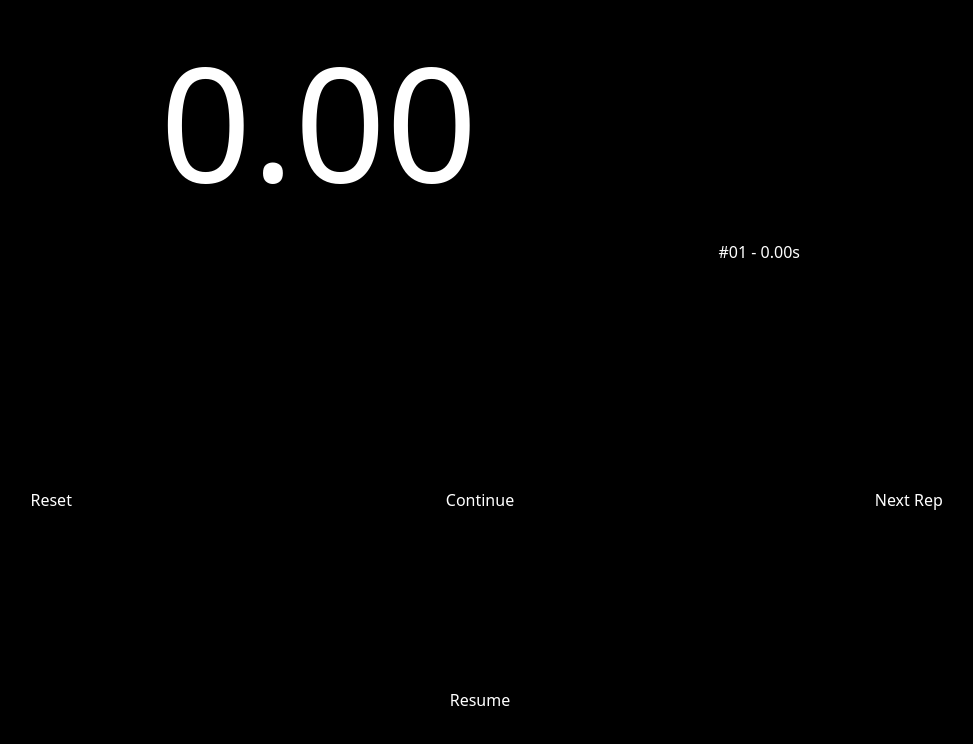
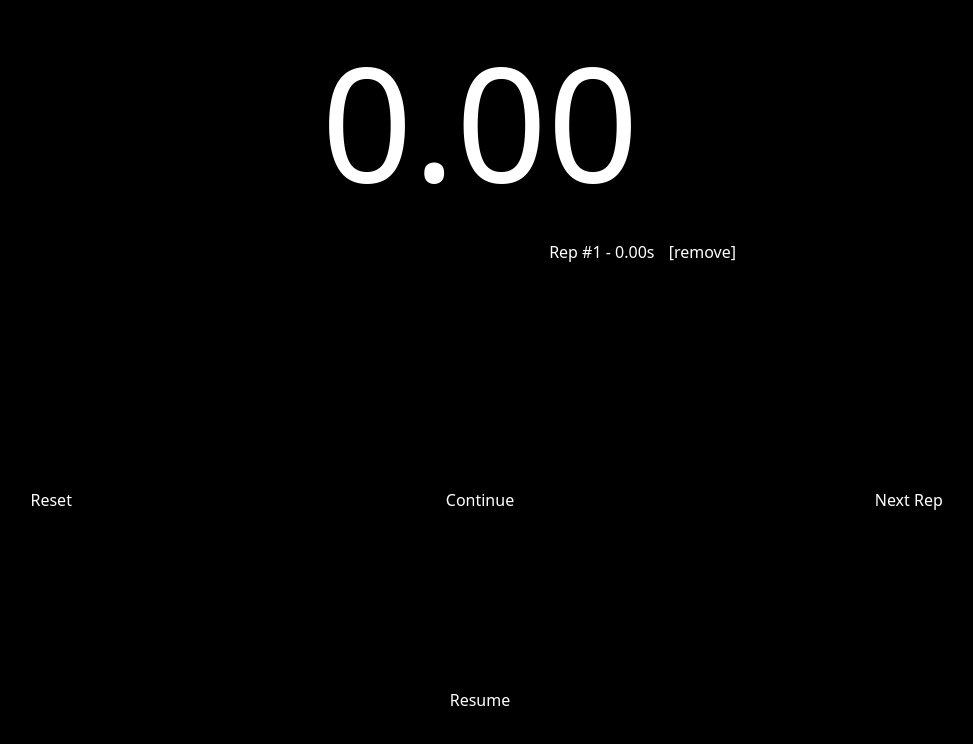
Before and after one commit to markkorput/pump, a Next.js app: page /timers in a window 1280 px wide. Both pictures are taken after a click on the button "Continue". Shown: the top 744 px of the page, without its empty margins (160-1133 px from the left). Built offline with nearby package versions, Linux system fonts and the light colour scheme.

Commit message:
edit and remove reps

```diff
--- a/app/components/Timer/Reps.tsx
+++ b/app/components/Timer/Reps.tsx
@@ -1,21 +1,75 @@
-import { useMemo } from "react";
-import { type StoppedTimer } from "@lib/timers";
+import { useCallback, useMemo, useState, FormEvent } from "react";
 import { formatTime } from "@lib/format";
+import { RepsTimer, type Rep } from "./useRepsTimer";
 
-export interface RepsProps {
-    reps: StoppedTimer[];
+interface UseNameModalProps {
+    shown?: boolean;
+    onSubmit?: (name: string) => void
 }
 
-export function Reps({ reps }: RepsProps) {
+function useNameModal({ shown: initialShown = false, onSubmit }: UseNameModalProps = {}) {
+    const [name, setName] = useState<string>("");
+    const [shown, setShown] = useState<boolean>(initialShown);
+
+    const show = useCallback((initialName?: string) => {
+        if(initialName) setName(initialName);
+        setShown(true);
+    }, []);
+
+    const hide = useCallback(() => setShown(false), []);
+
+    const submit = useCallback(() => {
+        onSubmit?.(name);
+        hide();
+    }, [name, onSubmit, hide]);
+
+    const modal = useMemo(() => {
+        if (!shown) return null;
+        return (<div style={{position:"fixed", top:0, left:0, width:"100vw", height:"100vh", background:"#000000CC"}} onClick={() => setShown(false)}>
+            <div style={{position:"absolute", left:"15%", bottom:"40%", width:"70%", margin:"auto", minWidth:400, fontSize:"30pt"}}>
+                <input defaultValue={name} style={{color:"black", textAlign:"right", fontSize:"30pt", padding:20}} onClick={(e) => e.stopPropagation()} onChange={(e) => setName(e.target.value)} onKeyDown={(e) => e.key === "Enter" && submit()} />
+                <button onClick={submit} style={{marginLeft:20, padding:20}}>Save</button>
+            </div>
+        </div>);
+    }, [shown, name, submit]);
+
+    return {
+        show,
+        hide,
+        shown,
+        modal,
+    }
+}
+
+export type RepsProps = Pick<RepsTimer, "reps" | "remove" | "updateRep">;
+
+
+export function Reps({ reps, remove, updateRep }: RepsProps) {
+    const [formRep, setFormRep] = useState<Rep>();
+    const updateName = useCallback((name: string) => formRep && updateRep(formRep, { name }), [updateRep, formRep]);
+    const { show, modal } = useNameModal({
+        onSubmit: updateName
+    });
+
+    const editRep = useCallback((rep: Rep) => {
+        setFormRep(rep);
+        show(rep.name);
+    }, [show]);
+
+    const removeRep = useCallback((rep: Rep) => remove(rep), [remove]);
+
+
     const lines = useMemo(() => [...reps].reverse().map((rep, idx) => {
         const no = reps.length - idx;
         return (
             <div key={`rep-${no}`}>
-                #{no.toString().padStart(2, '0')} - {formatTime(rep.time)}s
+                <a onClick={() => editRep(rep)}>{rep.name} - {formatTime(rep.time)}s</a>
+                <a onClick={() => removeRep(rep)} style={{marginLeft:10}}> [remove]</a>
             </div>);
-    }), [reps]);
+    }), [reps, editRep, removeRep]);
 
-    return (<div style={{width:"50vw", minWidth:200, textAlign:"right"}}>
+    return (<div style={{width:"75%", minWidth:200, textAlign:"right"}}>
         {lines}
+        {modal}
     </div>);
 }
--- a/app/components/Timer/Timer.tsx
+++ b/app/components/Timer/Timer.tsx
@@ -13,17 +13,17 @@ export interface TimerProps {
 }
 
 export function Timer(props: TimerProps) {
-    const { current, reps, ...repsTimer } = useRepsTimer({
+    const { current, ...repsTimer } = useRepsTimer({
         running: props.running
     });
 
     const currentTime = formatTime(useTimerTime(current || { time: 0 }))
 
-    return (<div style={{margin:"auto", width:"fit-content"}}>
-        <h1 style={{fontSize:"120pt"}}>{currentTime}</h1>
-        <Reps reps={reps} />
+    return (<div style={{margin:"auto", width:"80%"}}>
+        <h1 style={{fontSize:"120pt", margin:"auto", width:"fit-content"}}>{currentTime}</h1>
+        <Controls {...repsTimer} current={current} />
+        <Reps {...repsTimer} />
 
-        <Controls {...repsTimer} current={current} />
     </div>);
 }
 
--- a/app/components/Timer/useRepsTimer.ts
+++ b/app/components/Timer/useRepsTimer.ts
@@ -2,15 +2,19 @@ import { useState, useEffect, useCallback } from "react";
 import { getCurrentFrameTime } from "@lib/frames";
 import { type Timer, StoppedTimer, getCurrentTime, isRunning, startTimer, stopTimer, toggleTimer } from "@lib/timers";
 
+export type Rep = StoppedTimer & { name: string };
+
 export interface RepsTimer {
     running: boolean,
     current?: Timer,
-    reps: StoppedTimer[],
+    reps: Rep[],
     pause: () => void,
     resume: () => void,
     next: () => void,
     reset: () => void,
-    continue: () => void
+    continue: () => void;
+    remove: (timer: Timer) => void;
+    updateRep: (rep: Rep, timer: Partial<Rep>) => void;
 }
 
 export interface UseRepsTimerProps {
@@ -19,7 +23,7 @@ export interface UseRepsTimerProps {
 
 export function useRepsTimer(props: UseRepsTimerProps): RepsTimer {
     const [running, setRunning] = useState(props.running === true);
-    const [reps, setReps] = useState<StoppedTimer[]>([]);
+    const [reps, setReps] = useState<Rep[]>([]);
     const [current, setCurrent] = useState<Timer>();
 
     const pause = useCallback(() => setRunning(false), [setRunning]);
@@ -30,7 +34,10 @@ export function useRepsTimer(props: UseRepsTimerProps): RepsTimer {
         const rep = (current || {time: 0});
         setReps((currentReps) => [
             ...currentReps,
-            isRunning(rep) ? stopTimer(rep, t) : rep
+            {
+                ...(isRunning(rep) ? stopTimer(rep, t) : rep),
+                name: `Rep #${currentReps.length+1}`
+            }
         ]);
         const nextTimer = {time: nextStartTime};
         setCurrent(running ? startTimer(nextTimer, t) : nextTimer);
@@ -54,6 +61,12 @@ export function useRepsTimer(props: UseRepsTimerProps): RepsTimer {
                 : {time: 0})
     }, []);
 
+    const remove = useCallback((timer: Timer) => setReps((reps) => [...reps.filter((r) => r !== timer)]), []);
+
+    const updateRep = useCallback((rep: Rep, updates: Partial<Rep>) => {
+        setReps((reps) => reps.map((r) => ({ ...r, ...(rep === r ? updates : {})})));
+    }, []);
+
     useEffect(() => {
         if (current && isRunning(current) === running) return;
 
@@ -75,7 +88,9 @@ export function useRepsTimer(props: UseRepsTimerProps): RepsTimer {
         resume,
         next,
         reset,
-        continue: continu
+        continue: continu,
+        remove,
+        updateRep
     };
 }
 
```
